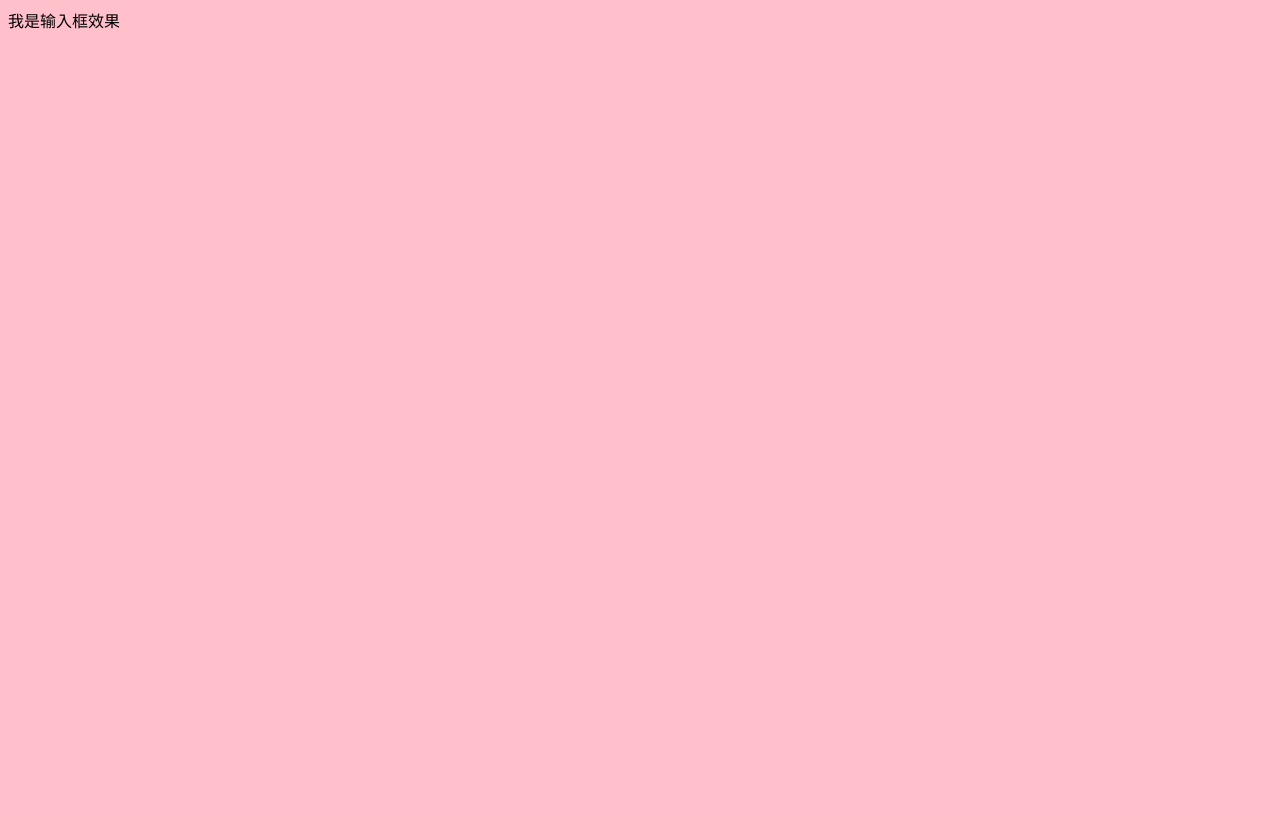
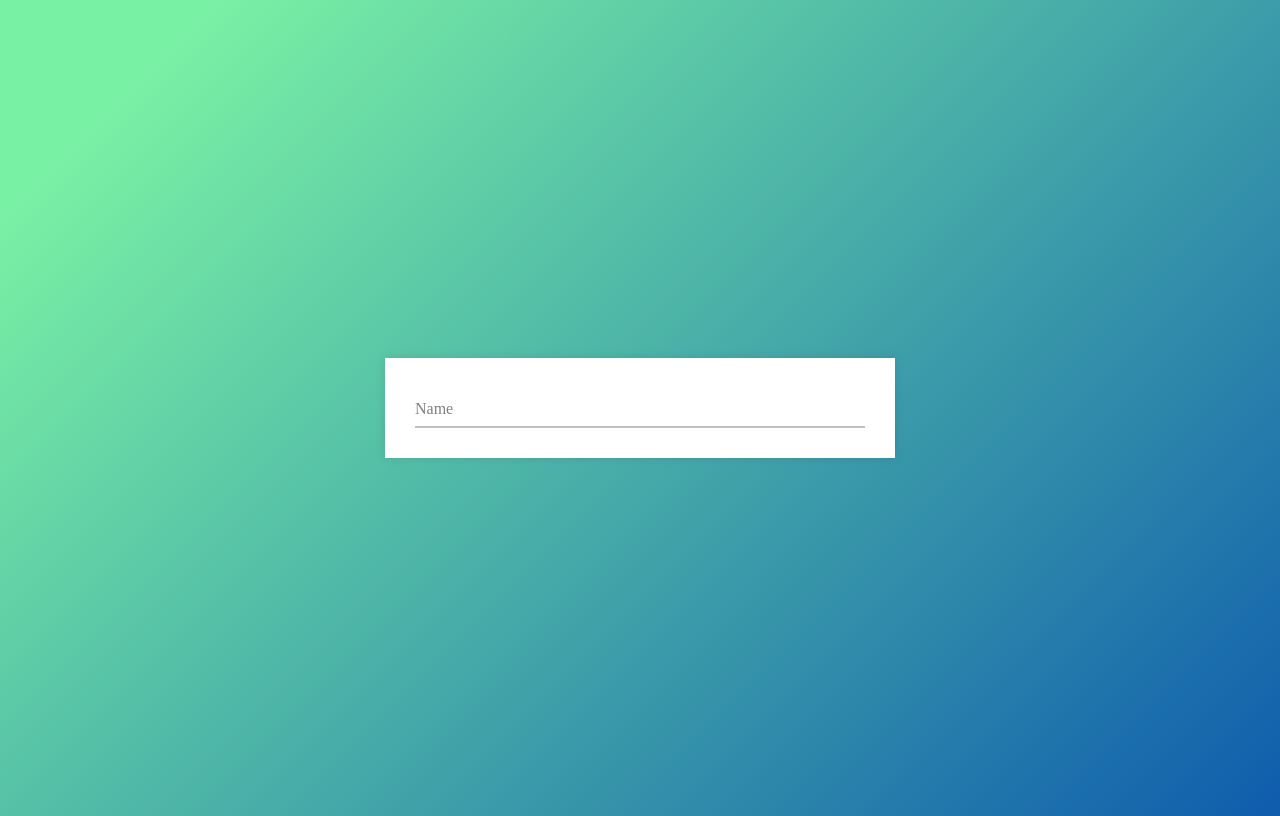
Before and after one commit to Y-JN/css-demo, a plain HTML site: page demo/css输入框效果/输入框效果.html in a window 1280 px wide. Drawn offline with Linux system fonts and the light colour scheme.

Commit message:
输入框

```diff
--- a/demo/css输入框效果/输入框效果.css
+++ b/demo/css输入框效果/输入框效果.css
@@ -1,3 +1,80 @@
 body{
-  background-color: pink;
+  /* 居中wrapper,不需要wrapper确定宽高 */
+  display: flex;
+  justify-content: center;
+  align-items: center;
+  height: 100vh;
+
+  background-image: linear-gradient( 135deg, #79F1A4 10%, #0E5CAD 100%);
 }
+.wrapper{
+  width: 450px;
+  padding: 30px;
+
+  box-shadow: 0 0 10px rgba(0, 0, 0, 0.1);
+  background: #fff;
+}
+/* 包裹输入框的盒子 */
+.wrapper .input-data{
+  min-height: 40px;
+  width: 100%;
+  position: relative;
+}
+.input-data input{
+  position: absolute;
+  bottom: 0;
+  width: 100%;
+  border: none;
+  border-bottom: 2px solid silver;
+  font-size: 17px;
+  line-height: 28px;
+  outline: none;
+  box-sizing: border-box;
+}
+.input-data label{
+  position: absolute;
+  bottom: 10px;
+  left: 0;
+  color: gray;
+  pointer-events: none;
+  transition: all .3s;
+}
+.input-data input:valid ~ label,
+.input-data input:focus ~ label{
+  transform: translateY(-20px);
+  font-size: 15px;
+  color: #4158d0;
+}
+/* 底线 */
+.input-data .underline{
+  position: absolute;
+  bottom: 0px;
+  height: 2px;
+  width: 100%;
+  background: #4158d0;
+  transform: scaleX(0);
+  transition: all 0.3s;
+}
+.input-data input:valid ~ .underline,
+.input-data input:focus ~ .underline{
+  transform: scaleX(1);
+}
+/* 还有一个问题:文字的上下间距 */
+/* 输入框有一个效果:文字会自动垂直居中,文字的上下内边距就很难改掉
+所以就不要给他设置高度,让高度为文字大小,再通过设置行高来设置文字的上下内边距 */
+
+
+/* 没必要使用伪类 */
+/* .input-data .underline::before{
+  position: absolute;
+  content: "";
+  height: 100%;
+  width: 100%;
+  background: #4158d0;
+  transform: scaleX(0);
+} */
+/* 当点击文本框或文本框有文字时 */
+/* .input-data input:valid ~ .underline::before,
+.input-data input:focus ~ .underline::before{
+  transform: scaleX(1);
+} */
--- a/demo/css输入框效果/输入框效果.html
+++ b/demo/css输入框效果/输入框效果.html
@@ -8,6 +8,13 @@
   <title>Document</title>
 </head>
 <body>
-  我是输入框效果
+  <div class="wrapper">
+    <div class="input-data">
+      <input type="text" required>
+      <div class="underline"></div>
+      <label for="">Name</label>
+    </div>
+  </div>
+
 </body>
 </html>
```
Also changed, not shown: 1 other file.
